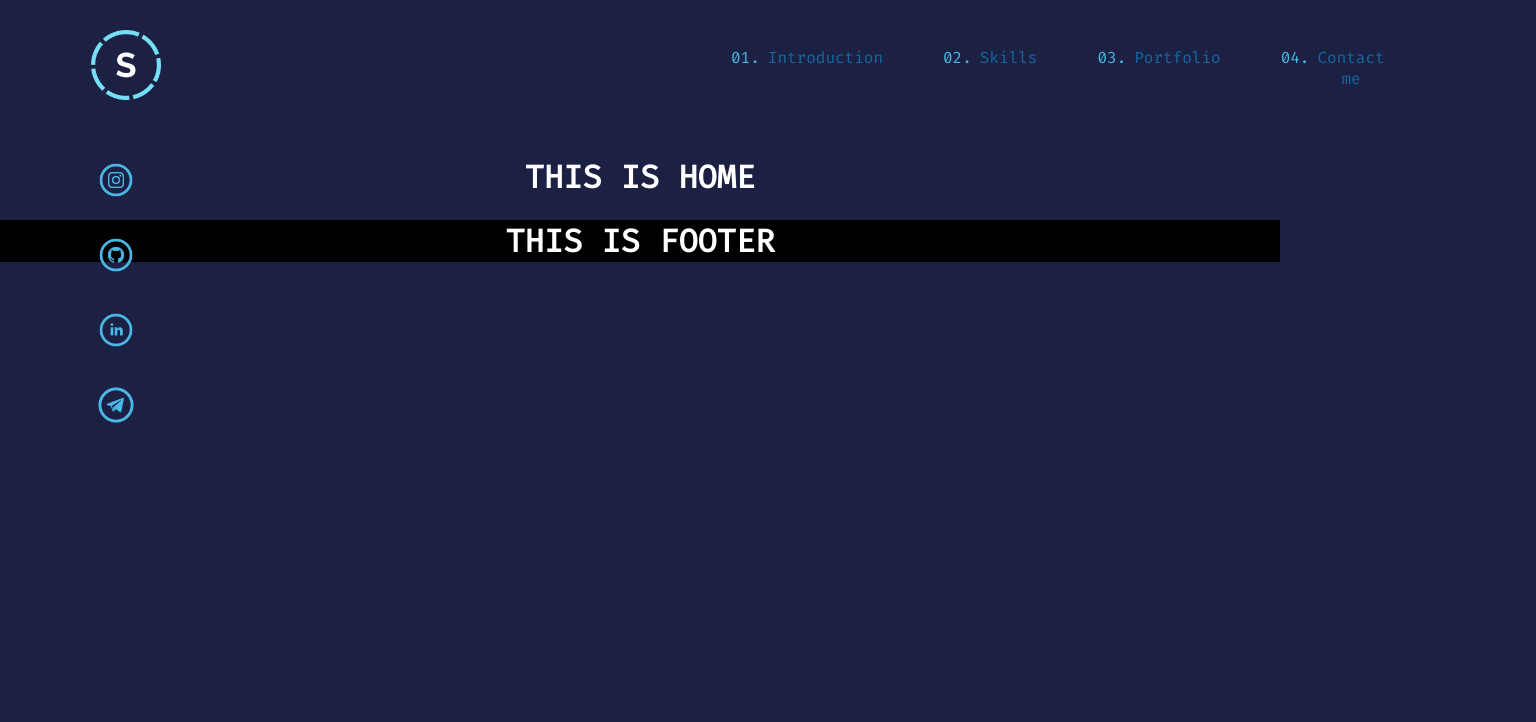
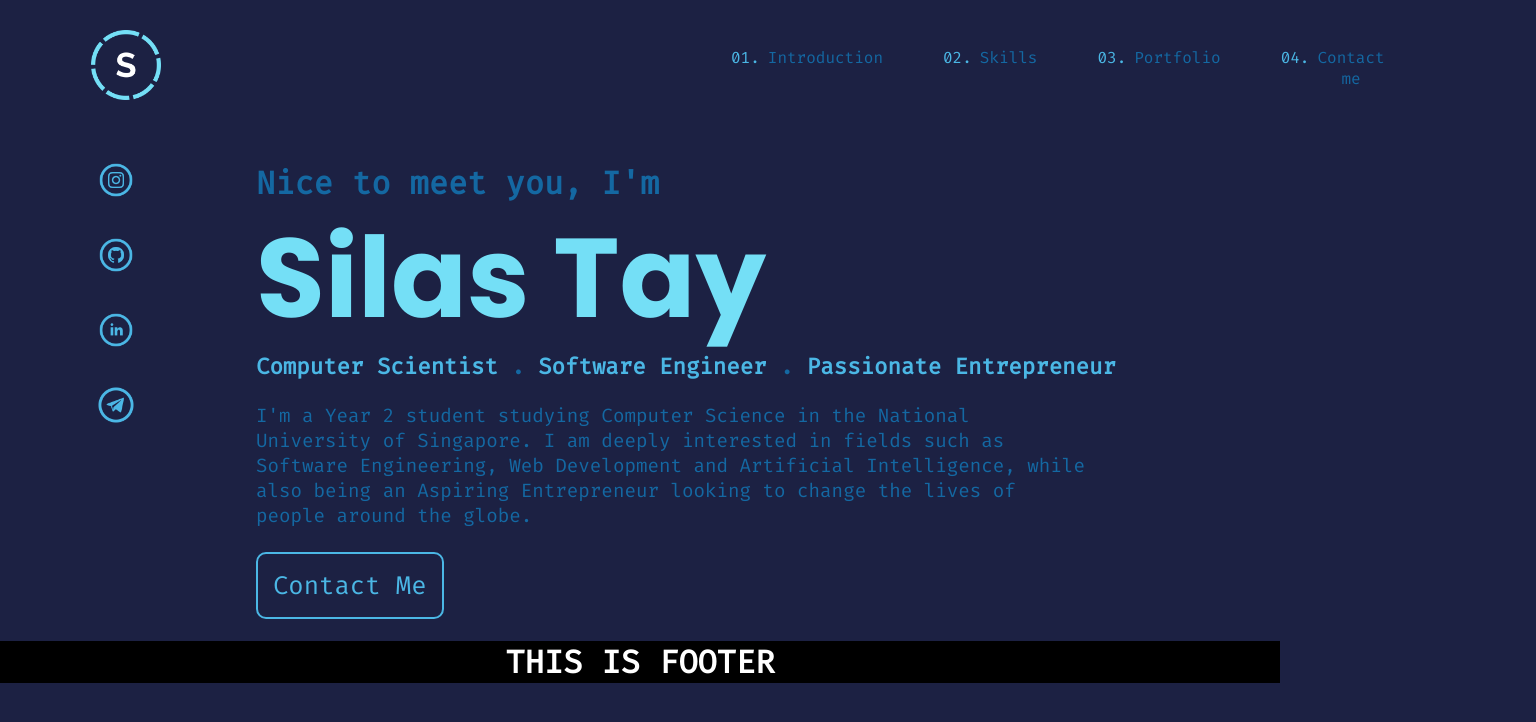
Before and after one commit to SilasTSL/Silas, a React (Create React App) app: page / in a window 1280 px wide. Shown: the top 722 px of the page, 1536 px wide, since content can reach past the window. Built offline with nearby package versions, Linux system fonts and the light colour scheme.

Commit message:
Add home page

```diff
--- /dev/null
+++ b/src/components/home/ContactMeButton.js
@@ -0,0 +1,11 @@
+import styles from './ContactMeButton.module.css';
+
+import React from 'react'
+
+export const ContactMeButton = () => {
+    return (
+        <div className={styles.contactMeButtonContainer}>
+            Contact Me
+        </div>
+    )
+}
--- /dev/null
+++ b/src/components/home/ContactMeButton.module.css
@@ -0,0 +1,16 @@
+.contactMeButtonContainer {
+    margin-top: 5px;
+    font-size: 1.6rem;
+    border: 2px solid #4bb7e5;
+    color: #4bb7e5;
+    padding: 15px;
+    border-radius: 10px;
+    cursor: pointer;
+    transition-duration: 0.4s;
+}
+
+.contactMeButtonContainer:hover {
+    transform: scale(1.1);
+    color: white;
+    border-color: white;
+}
--- a/src/index.css
+++ b/src/index.css
@@ -1,4 +1,4 @@
-@import url('https://fonts.googleapis.com/css2?family=Fira+Code&family=Poppins&display=swap');
+@import url('https://fonts.googleapis.com/css2?family=Fira+Code&family=Poppins:wght@400;700&display=swap');
 
 body {
   margin: 0;
@@ -6,4 +6,5 @@ body {
   -webkit-font-smoothing: antialiased;
   -moz-osx-font-smoothing: grayscale;
   background-color: #1c2143;
+  color: #1468a2;
 }
--- a/src/pages/home/Home.js
+++ b/src/pages/home/Home.js
@@ -1,11 +1,16 @@
 import styles from './Home.module.css';
 
 import React from 'react'
+import { ContactMeButton } from '../../components/home/ContactMeButton';
 
 export const Home = () => {
     return (
         <div className={styles.homeContainer}>
-            <h1 id="home">THIS IS HOME</h1>
+            <h2 id="home" className={styles.homeIntro}>Nice to meet you, I'm</h2>
+            <h1 className={styles.homeName}>Silas Tay</h1>
+            <h3 className={styles.homeSubtitle}>Computer Scientist <span className={styles.homeSubtitleDivider}>.</span> Software Engineer <span className={styles.homeSubtitleDivider}>.</span> Passionate Entrepreneur</h3>
+            <p className={styles.homeDescription}>I'm a Year 2 student studying Computer Science in the National University of Singapore. I am deeply interested in fields such as Software Engineering, Web Development and Artificial Intelligence, while also being an Aspiring Entrepreneur looking to change the lives of people around the globe.</p>
+            <ContactMeButton />
         </div>
     )
 }
--- a/src/pages/home/Home.module.css
+++ b/src/pages/home/Home.module.css
@@ -0,0 +1,38 @@
+.homeContainer {
+    display: flex;
+    flex-direction: column;
+    align-items: flex-start;
+    width: 100%;
+    padding-left: 20%;
+}
+
+.homeIntro {
+    font-size: 2rem;
+    margin-bottom: 0px;;
+}
+
+.homeName {
+    font-family: 'Poppins';
+    font-size: 7rem;
+    color: #74dff6;
+    margin-top: -10px;
+    margin-bottom: 0px;
+    font-weight: 700;
+}
+
+.homeSubtitle {
+    margin-top: -10px;
+    color: #4bb7e5;
+    font-size: 1.4rem;
+}
+
+.homeSubtitleDivider {
+    color: #1468a2;
+}
+
+.homeDescription {
+    width: 65%;
+    margin-top: 0px;
+    font-size: 1.2rem;
+    text-align: start;
+}
```
